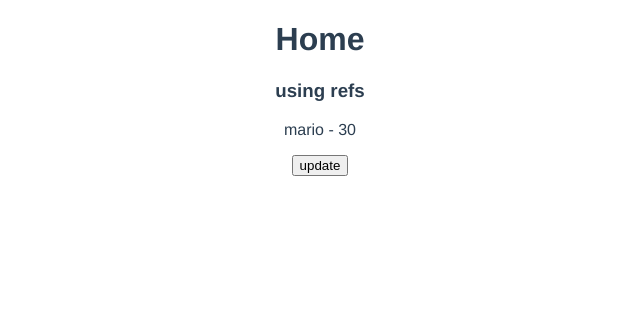
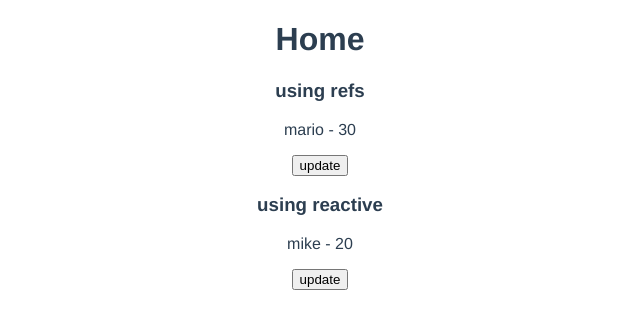
Before and after one commit to mikeqiu2011/dojo-blog, a Vue app: page / in a window 1280 px wide. Shown: the top 328 px of the page, without its empty margins (320-960 px from the left). Built offline with nearby package versions, Linux system fonts and the light colour scheme.

Commit message:
using reactive

```diff
--- a/src/views/Home.vue
+++ b/src/views/Home.vue
@@ -4,6 +4,10 @@
     <h3>using refs</h3>
     <p>{{ ninjaOne.name }} - {{ ninjaOne.age }}</p>
     <button @click="updateNinjaOne">update</button>
+
+    <h3>using reactive</h3>
+    <p>{{ ninjaTwo.name }} - {{ ninjaTwo.age }}</p>
+    <button @click="updateNinjaTwo">update</button>
   </div>
 </template>
 
@@ -13,12 +17,17 @@ export default {
   name: "Home",
   setup() {
     const ninjaOne = ref({ name: "mario", age: 30 });
+    const ninjaTwo = reactive({ name: "mike", age: 20 });
 
     const updateNinjaOne = () => {
       ninjaOne.value.age = 40;
     };
 
-    return { ninjaOne, updateNinjaOne };
+    const updateNinjaTwo = () => {
+      ninjaTwo.age = 40; //we dont need to use value, access the property directly
+    };
+
+    return { ninjaOne, ninjaTwo, updateNinjaOne, updateNinjaTwo };
   },
 };
 </script>
```
